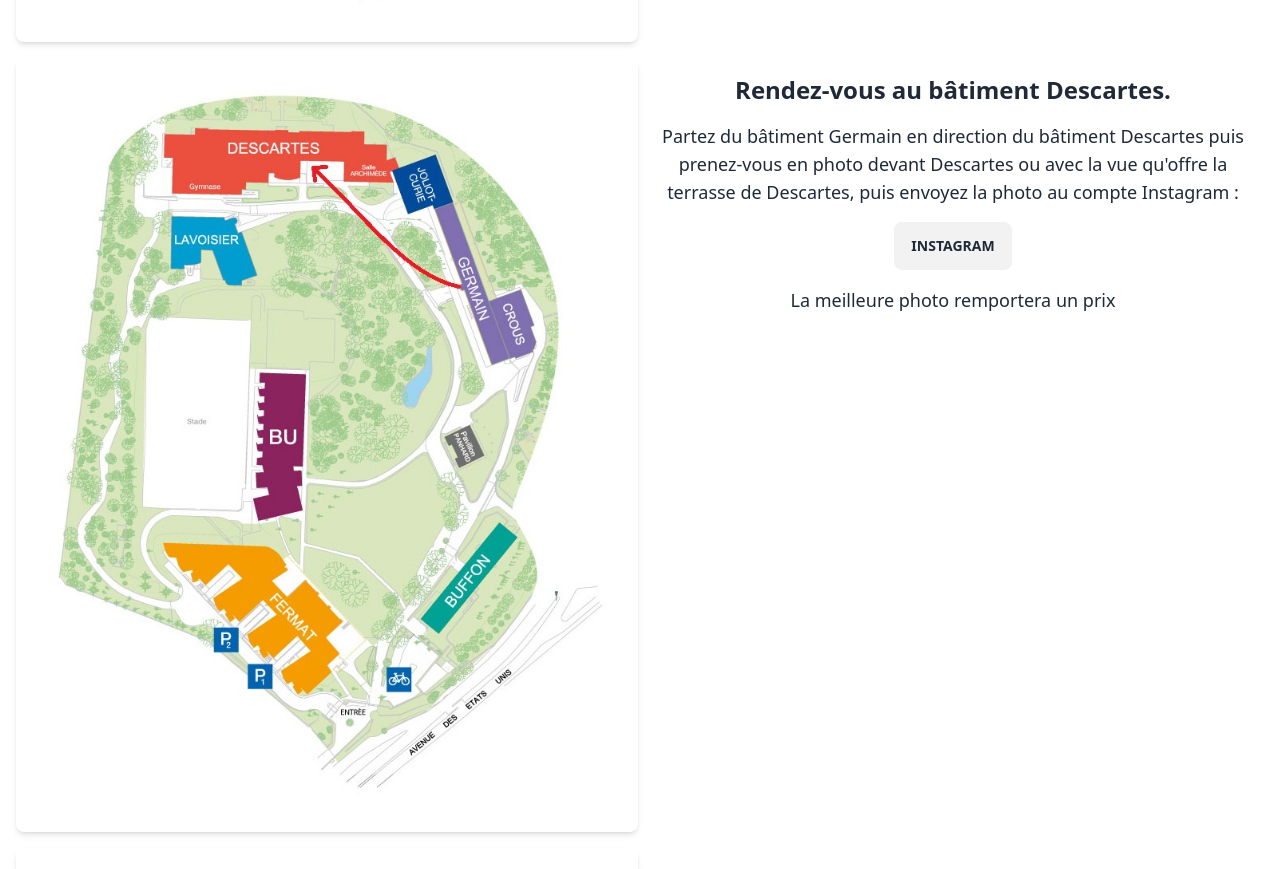
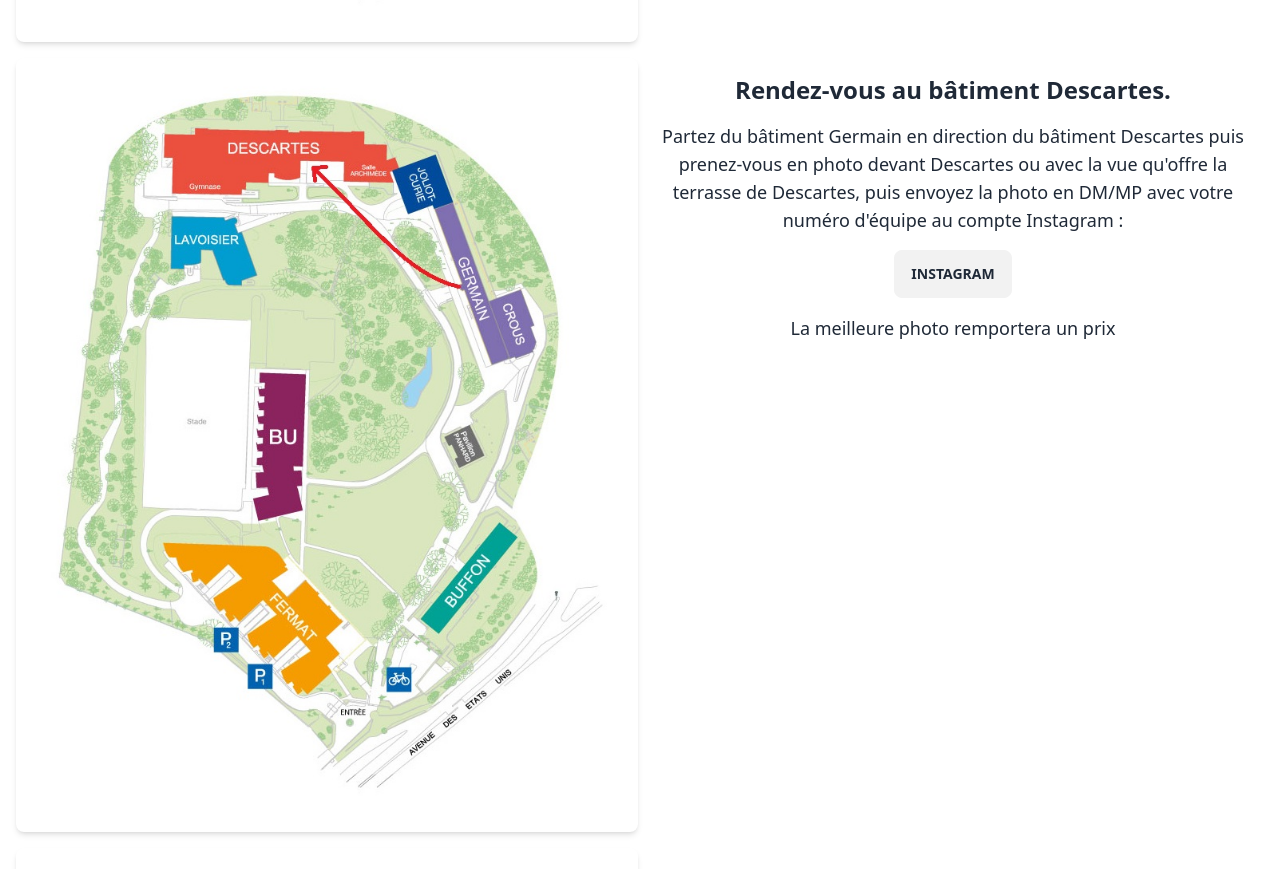
Before and after one commit to Kyuzial/siteweb_integrationM1, a SvelteKit app: page / in a window 1280 px wide. Shown: the part 1851-2720 px from the top of the page. Built offline with nearby package versions, Linux system fonts and the light colour scheme.

Commit message:
correction instagram + problème de réponse ISN

```diff
--- a/src/routes/+page.svelte
+++ b/src/routes/+page.svelte
@@ -140,7 +140,7 @@
         <p class="text-lg text-center mb-4">
           Partez du bâtiment Germain en direction du bâtiment Descartes puis
           prenez-vous en photo devant Descartes ou avec la vue qu'offre la
-          terrasse de Descartes, puis envoyez la photo au compte Instagram :
+          terrasse de Descartes, puis envoyez la photo en DM/MP avec votre numéro d'équipe au compte Instagram :
         </p>
         <a href="https://www.instagram.com/gs.isn/" class="btn mb-4"
           >Instagram</a
@@ -169,7 +169,7 @@
         <!-- Réponses possibles -->
         <div class="grid grid-cols-1 gap-2">
           <div class="text-center">
-            <button class="btn px-6 py-2" on:click={badAnswerq2}
+            <button class="btn px-6 py-2" on:click={goodAnswerq2}
               >Informatique et Sciences du Numérique</button
             >
           </div>
@@ -179,7 +179,7 @@
             >
           </div>
           <div class="text-center">
-            <button class="btn px-6 py-2" on:click={goodAnswerq2}
+            <button class="btn px-6 py-2" on:click={badAnswerq2}
               >Institution des Sciences Numériques</button
             >
           </div>
```
